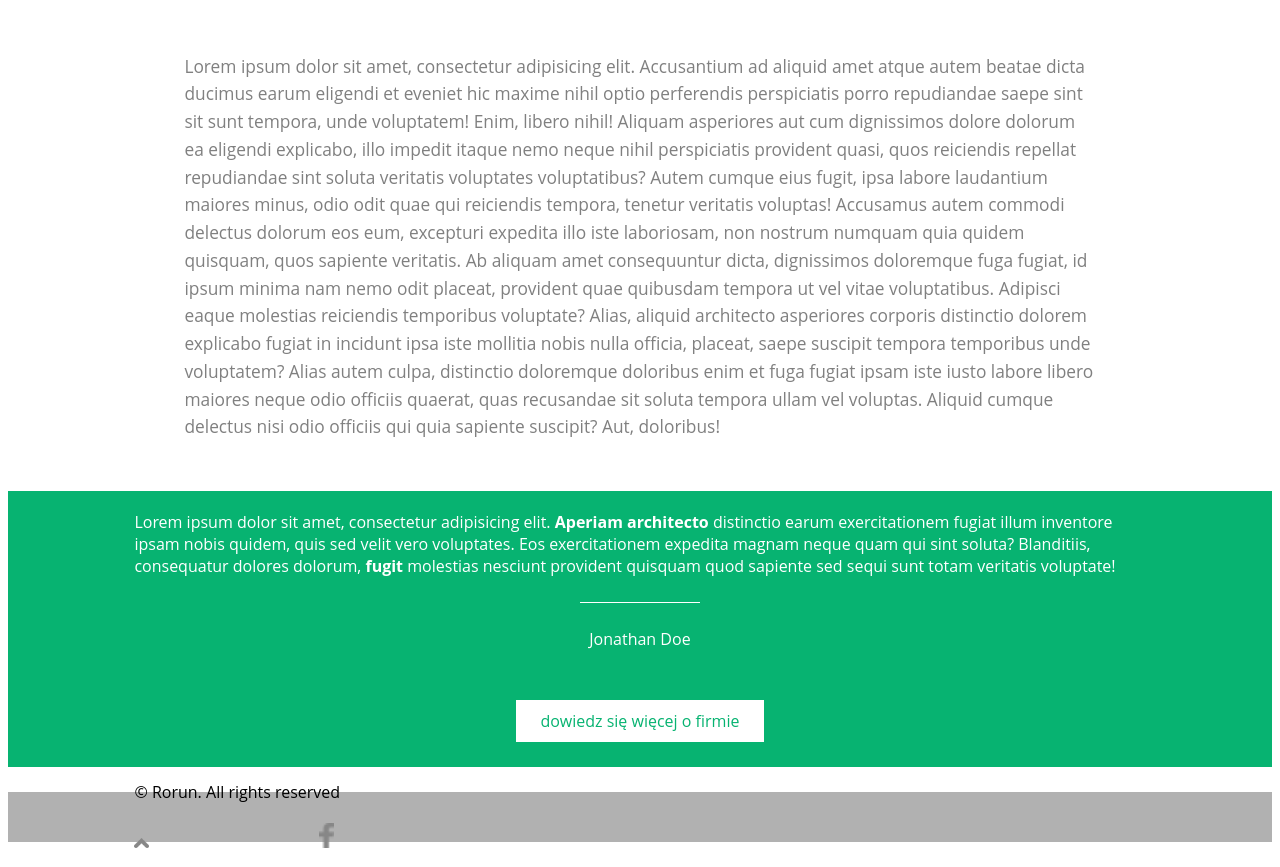
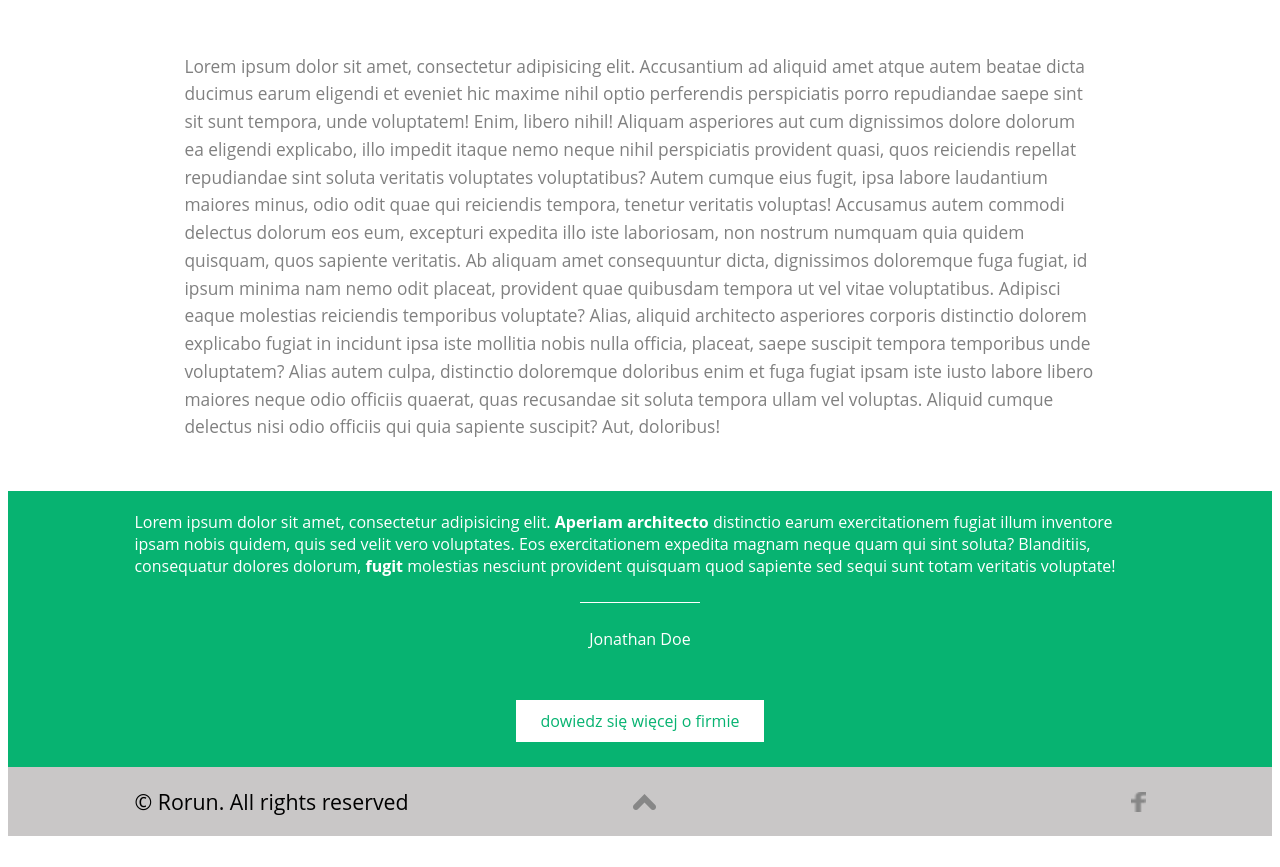
Before and after one commit to mateuszCabala95/pleo-rorun, a plain HTML site: page about.html in a window 1280 px wide. Shown: the part 4427-5294 px from the top of the page. After the commit the page ends 5271 px from the top, so only its background shows below. Drawn offline with Linux system fonts and the light colour scheme.

Commit message:
Fix about.html

```diff
--- a/about.css
+++ b/about.css
@@ -160,7 +160,7 @@ nav a {
 
 .home {
     width: 100%;
-    background: white url("assets/o\ nas/background_image.jpg") no-repeat center;
+    background: white url("assets/o nas/background_image.jpg") no-repeat center;
     background-size: cover;
     color: white;
     font-family: sans-serif;
@@ -275,8 +275,7 @@ nav a {
     width: 150px;
     height: 1px;
     background-color: rgba(0, 0, 0, 0.315);
-    margin: 0 auto;
-    margin-top: 30px;
+    margin: 30px auto 0;
 }
 
 .aboutUs .motto {
@@ -580,17 +579,16 @@ h3>span {
 
 .join-to-us {
     width: 100%;
+    padding: 20px 0 0;
+    background-color: rgb(7, 179, 113);
 }
+
 
 .join-to-us .container{
     display: flex;
     flex-wrap: wrap;
     justify-content: space-around;
     margin-bottom: 25px;
-}
-.join-to-us{
-    padding: 20px 0 0;
-    background-color: rgb(7, 179, 113);
 }
 
 .motto{
@@ -626,52 +624,41 @@ h3>span {
 }
 
 
+
 footer {
-    background-color: rgba(100, 100, 100, 0.5);
-    width: 100%;
+    background-color: rgb(201, 199, 199);
+    font-size: 10pt;
+    padding: 20px 0;
+    height: 100%;
+    margin-top: -25px;
 }
 
-footer .container {
+footer .container .footer-wrap {
     display: flex;
     justify-content: space-between;
     align-items: center;
-
-    font-size: 0.5em;
-    line-height: 2em;
-    height: 50px;
 }
 
-footer a {
-    justify-self: center;
-    text-decoration: none;
-    color: grey;
-    font-size: 4em;
-}
-
-
-footer img {
+footer .facebook {
+    height: 20px;
     width: 15px;
 }
 
+footer .container .footer-wrap a,
+.facebook,
+p.tekst {
+    margin: 0;
+    width: 33.33%;
+}
 
-@media screen and (min-width: 768px) {
-    footer .container {
-        font-size: 1em;
-        line-height: 2em;
-    }
-
-    footer a {
-        margin-right: 165px;
+@media screen and (min-width:768px) {
+    footer {
+        font-size: 12pt;
     }
 }
-@media screen and (min-width: 1200px) {
 
-    footer .container {
-        font-size: 1em;
-        line-height: 2em;
-    }
-
-    footer a {
-        margin-right: 165px;
+@media screen and (min-width:1200px) {
+    footer {
+        font-size: 16pt;
     }
 }
```
Also changed, not shown: style.css (line endings or trailing spaces).
